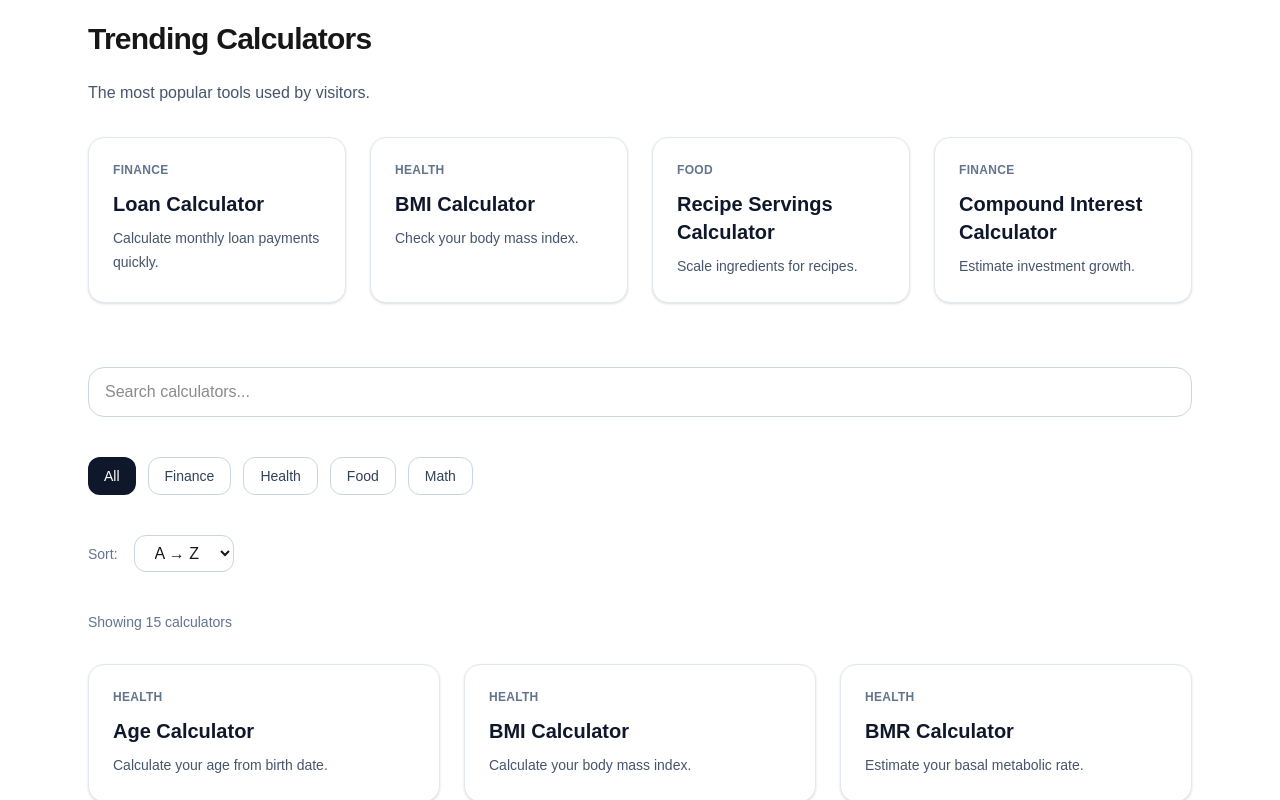
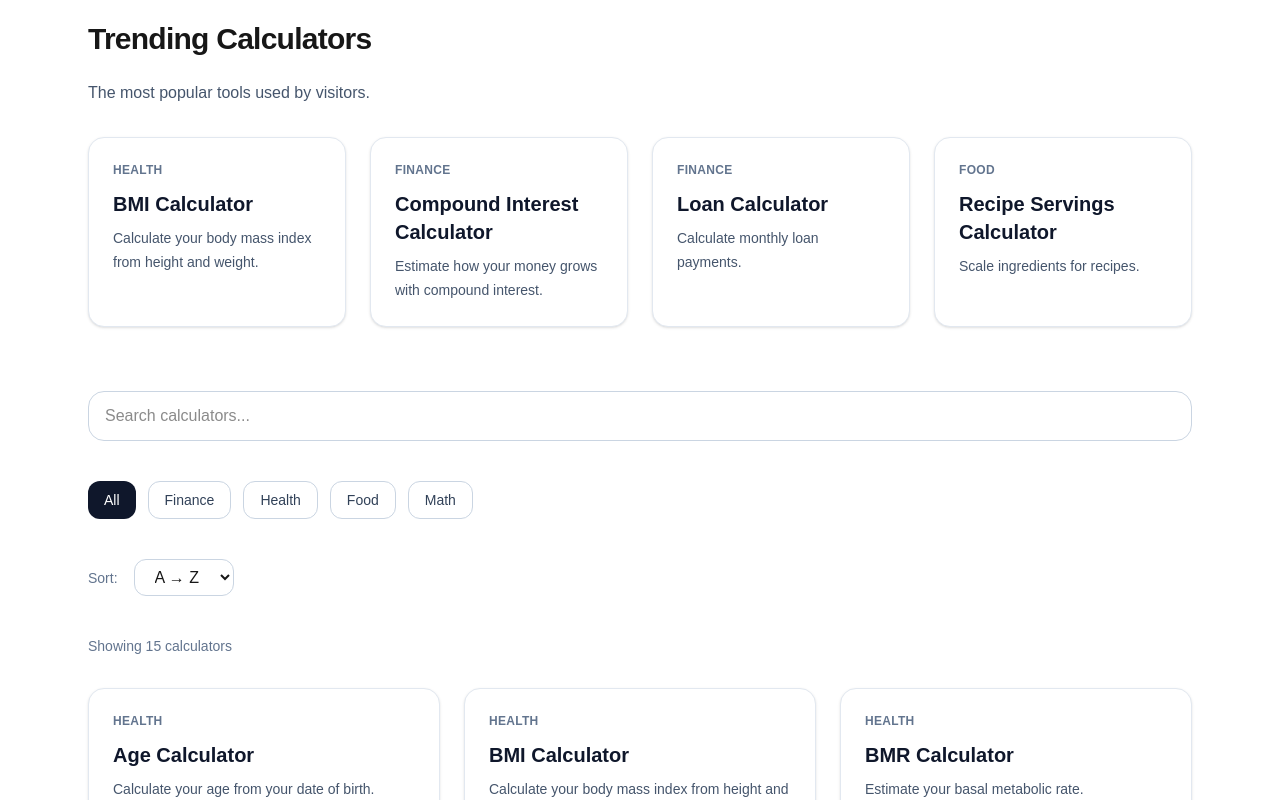
Before and after one commit to carlacruzz/simple-calculators, a Next.js app: page / in a window 1280 px wide. Shown: the part 260-1060 px from the top of the page. Built offline with nearby package versions, Linux system fonts and the light colour scheme.

Commit message:
fix calculator imports from app lib

```diff
--- a/app/category/[category]/page.tsx
+++ b/app/category/[category]/page.tsx
@@ -1,76 +1,9 @@
 import { notFound } from "next/navigation";
 import CalculatorCard from "@/components/CalculatorCard";
+import { calculators, type CalculatorItem } from "@/lib/calculators";
 
-const calculators = [
-  {
-    title: "Compound Interest Calculator",
-    description: "Estimate investment growth.",
-    href: "/compound-interest-calculator",
-    category: "Finance",
-  },
-  {
-    title: "Loan Calculator",
-    description: "Calculate monthly loan payments.",
-    href: "/loan-calculator",
-    category: "Finance",
-  },
-  {
-    title: "Savings Calculator",
-    description: "Estimate long-term savings.",
-    href: "/savings-calculator",
-    category: "Finance",
-  },
-  {
-    title: "Inflation Calculator",
-    description: "Estimate the future value of money.",
-    href: "/inflation-calculator",
-    category: "Finance",
-  },
-  {
-    title: "VAT Calculator",
-    description: "Calculate VAT and total price.",
-    href: "/vat-calculator",
-    category: "Finance",
-  },
-  {
-    title: "BMI Calculator",
-    description: "Calculate your BMI.",
-    href: "/bmi-calculator",
-    category: "Health",
-  },
-  {
-    title: "Calorie Calculator",
-    description: "Estimate daily calorie needs.",
-    href: "/calorie-calculator",
-    category: "Health",
-  },
-  {
-    title: "Age Calculator",
-    description: "Calculate your age.",
-    href: "/age-calculator",
-    category: "Health",
-  },
-  {
-    title: "Recipe Servings Calculator",
-    description: "Scale recipe ingredients.",
-    href: "/recipe-servings-calculator",
-    category: "Food",
-  },
-  {
-    title: "Percentage Calculator",
-    description: "Calculate percentages.",
-    href: "/percentage-calculator",
-    category: "Math",
-  },
-  {
-    title: "Discount Calculator",
-    description: "Calculate discounts.",
-    href: "/discount-calculator",
-    category: "Math",
-  },
-];
-
-const validCategories = ["Finance", "Health", "Food", "Math"];
+const validCategories = ["Finance", "Health", "Food", "Math"] as const;
+type ValidCategory = (typeof validCategories)[number];
 
 export default function CategoryPage({
   params,
@@ -80,12 +13,12 @@ export default function CategoryPage({
   const categoryName =
     params.category.charAt(0).toUpperCase() + params.category.slice(1);
 
-  if (!validCategories.includes(categoryName)) {
+  if (!validCategories.includes(categoryName as ValidCategory)) {
     notFound();
   }
 
-  const filtered = calculators.filter(
-    (calc) => calc.category === categoryName
+  const filtered: CalculatorItem[] = calculators.filter(
+    (calc: CalculatorItem) => calc.category === categoryName
   );
 
   return (
@@ -94,12 +27,18 @@ export default function CategoryPage({
         {categoryName} Calculators
       </h1>
 
-      <p className="mb-10 text-slate-600">
+      <p className="mb-4 text-slate-600">
         Browse all calculators related to {categoryName.toLowerCase()}.
       </p>
 
+      <p className="mb-10 max-w-3xl text-slate-600">
+        These {categoryName.toLowerCase()} calculators help you solve common
+        everyday problems quickly, whether you want to estimate payments,
+        compare values, plan meals, or check health-related metrics.
+      </p>
+
       <div className="grid gap-6 md:grid-cols-2 xl:grid-cols-3">
-        {filtered.map((calc) => (
+        {filtered.map((calc: CalculatorItem) => (
           <CalculatorCard
             key={calc.href}
             title={calc.title}
--- a/app/page.tsx
+++ b/app/page.tsx
@@ -2,157 +2,49 @@
 
 import { useMemo, useState } from "react";
 import CalculatorCard from "@/components/CalculatorCard";
+import { calculators, type CalculatorItem } from "@/lib/calculators";
 
-const trendingCalculators = [
-  {
-    title: "Loan Calculator",
-    description: "Calculate monthly loan payments quickly.",
-    href: "/loan-calculator",
-    category: "Finance",
-  },
-  {
-    title: "BMI Calculator",
-    description: "Check your body mass index.",
-    href: "/bmi-calculator",
-    category: "Health",
-  },
-  {
-    title: "Recipe Servings Calculator",
-    description: "Scale ingredients for recipes.",
-    href: "/recipe-servings-calculator",
-    category: "Food",
-  },
-  {
-    title: "Compound Interest Calculator",
-    description: "Estimate investment growth.",
-    href: "/compound-interest-calculator",
-    category: "Finance",
-  },
-];
+const trendingCalculators: CalculatorItem[] = calculators.filter((c: CalculatorItem) =>
+  [
+    "/loan-calculator",
+    "/bmi-calculator",
+    "/recipe-servings-calculator",
+    "/compound-interest-calculator",
+  ].includes(c.href)
+);
 
-const calculators = [
-  {
-    title: "Compound Interest Calculator",
-    description: "Estimate how your money grows with compound interest.",
-    href: "/compound-interest-calculator",
-    category: "Finance",
-  },
-  {
-    title: "Loan Calculator",
-    description: "Calculate monthly loan payments.",
-    href: "/loan-calculator",
-    category: "Finance",
-  },
-  {
-    title: "Savings Calculator",
-    description: "Estimate how much you can save over time.",
-    href: "/savings-calculator",
-    category: "Finance",
-  },
-  {
-    title: "Inflation Calculator",
-    description: "Estimate how inflation changes the value of money.",
-    href: "/inflation-calculator",
-    category: "Finance",
-  },
-  {
-    title: "VAT Calculator",
-    description: "Calculate VAT and final price after tax.",
-    href: "/vat-calculator",
-    category: "Finance",
-  },
-  {
-    title: "BMI Calculator",
-    description: "Calculate your body mass index.",
-    href: "/bmi-calculator",
-    category: "Health",
-  },
-  {
-    title: "Calorie Calculator",
-    description: "Estimate your daily calorie needs.",
-    href: "/calorie-calculator",
-    category: "Health",
-  },
-  {
-    title: "Age Calculator",
-    description: "Calculate your age from birth date.",
-    href: "/age-calculator",
-    category: "Health",
-  },
-  {
-    title: "Recipe Servings Calculator",
-    description: "Scale ingredients for recipes.",
-    href: "/recipe-servings-calculator",
-    category: "Food",
-  },
-  {
-    title: "Percentage Calculator",
-    description: "Calculate percentages quickly.",
-    href: "/percentage-calculator",
-    category: "Math",
-  },
-  {
-    title: "Discount Calculator",
-    description: "Calculate price after discount.",
-    href: "/discount-calculator",
-    category: "Math",
-  },
-  {
-    title: "Mortgage Calculator",
-    description: "Estimate monthly mortgage payments.",
-    href: "/mortgage-calculator",
-    category: "Finance",
-  },
-  {
-    title: "Tip Calculator",
-    description: "Calculate tip amount and split the bill.",
-    href: "/tip-calculator",
-    category: "Math",
-  },
-  {
-    title: "Unit Converter",
-    description: "Convert between common length units.",
-    href: "/unit-converter",
-    category: "Math",
-  },
-  {
-    title: "BMR Calculator",
-    description: "Estimate your basal metabolic rate.",
-    href: "/bmr-calculator",
-    category: "Health",
-  },
-];
-
-const categories = ["All", "Finance", "Health", "Food", "Math"];
+const categories = ["All", "Finance", "Health", "Food", "Math"] as const;
 
 export default function Home() {
   const [search, setSearch] = useState("");
-  const [category, setCategory] = useState("All");
-  const [sort, setSort] = useState("a-z");
+  const [category, setCategory] = useState<(typeof categories)[number]>("All");
+  const [sort, setSort] = useState<"a-z" | "z-a">("a-z");
 
-  const filtered = useMemo(() => {
-    let result = [...calculators];
+  const filtered: CalculatorItem[] = useMemo(() => {
+    let result: CalculatorItem[] = [...calculators];
 
     if (search) {
-      const q = search.toLowerCase();
+      const q = search.toLowerCase().trim();
 
-      result = result.filter((c) =>
-        (c.title + c.description + c.category)
-          .toLowerCase()
-          .includes(q)
+      result = result.filter((c: CalculatorItem) =>
+        `${c.title} ${c.description} ${c.category}`.toLowerCase().includes(q)
       );
     }
 
     if (category !== "All") {
-      result = result.filter((c) => c.category === category);
+      result = result.filter((c: CalculatorItem) => c.category === category);
     }
 
     if (sort === "a-z") {
-      result.sort((a, b) => a.title.localeCompare(b.title));
+      result.sort((a: CalculatorItem, b: CalculatorItem) =>
+        a.title.localeCompare(b.title)
+      );
     }
 
     if (sort === "z-a") {
-      result.sort((a, b) => b.title.localeCompare(a.title));
+      result.sort((a: CalculatorItem, b: CalculatorItem) =>
+        b.title.localeCompare(a.title)
+      );
     }
 
     return result;
@@ -160,9 +52,6 @@ export default function Home() {
 
   return (
     <main className="mx-auto max-w-6xl px-6 py-16">
-
-      {/* HERO */}
-
       <section className="mb-16">
         <h1 className="text-5xl font-bold tracking-tight text-slate-900">
           Free Online Calculators
@@ -173,10 +62,7 @@ export default function Home() {
         </p>
       </section>
 
-      {/* TRENDING CALCULATORS */}
-
       <section className="mb-16">
-
         <h2 className="mb-6 text-3xl font-bold tracking-tight">
           Trending Calculators
         </h2>
@@ -186,9 +72,7 @@ export default function Home() {
         </p>
 
         <div className="grid gap-6 md:grid-cols-2 xl:grid-cols-4">
-
-          {trendingCalculators.map((calc) => (
-
+          {trendingCalculators.map((calc: CalculatorItem) => (
             <CalculatorCard
               key={calc.href}
               title={calc.title}
@@ -196,17 +80,11 @@ export default function Home() {
               href={calc.href}
               category={calc.category}
             />
-
           ))}
-
         </div>
-
       </section>
 
-      {/* SEARCH */}
-
       <section className="mb-10">
-
         <input
           type="text"
           placeholder="Search calculators..."
@@ -214,64 +92,43 @@ export default function Home() {
           onChange={(e) => setSearch(e.target.value)}
           className="w-full rounded-2xl border border-slate-300 px-4 py-3"
         />
-
       </section>
 
-      {/* CATEGORY FILTER */}
-
       <section className="mb-10 flex flex-wrap gap-3">
-
-        {categories.map((c) => (
-
+        {categories.map((c: (typeof categories)[number]) => (
           <button
             key={c}
             onClick={() => setCategory(c)}
-            className={`rounded-xl px-4 py-2 text-sm font-medium transition
-              ${
-                category === c
-                  ? "bg-slate-900 text-white"
-                  : "border border-slate-300 text-slate-700 hover:bg-slate-100"
-              }`}
+            className={`rounded-xl px-4 py-2 text-sm font-medium transition ${
+              category === c
+                ? "bg-slate-900 text-white"
+                : "border border-slate-300 text-slate-700 hover:bg-slate-100"
+            }`}
           >
             {c}
           </button>
-
         ))}
-
       </section>
 
-      {/* SORT */}
-
       <section className="mb-10 flex items-center gap-4">
-
-        <span className="text-sm text-slate-500">
-          Sort:
-        </span>
+        <span className="text-sm text-slate-500">Sort:</span>
 
         <select
           value={sort}
-          onChange={(e) => setSort(e.target.value)}
+          onChange={(e) => setSort(e.target.value as "a-z" | "z-a")}
           className="rounded-xl border border-slate-300 px-4 py-2"
         >
           <option value="a-z">A → Z</option>
           <option value="z-a">Z → A</option>
         </select>
-
       </section>
 
-      {/* RESULTS COUNT */}
-
       <section className="mb-8 text-sm text-slate-500">
-        Showing {filtered.length} calculator
-        {filtered.length === 1 ? "" : "s"}
+        Showing {filtered.length} calculator{filtered.length === 1 ? "" : "s"}
       </section>
 
-      {/* ALL CALCULATORS */}
-
       <section className="grid gap-6 md:grid-cols-2 xl:grid-cols-3">
-
-        {filtered.map((calc) => (
-
+        {filtered.map((calc: CalculatorItem) => (
           <CalculatorCard
             key={calc.href}
             title={calc.title}
@@ -279,11 +136,8 @@ export default function Home() {
             href={calc.href}
             category={calc.category}
           />
-
         ))}
-
       </section>
-
     </main>
   );
 }
--- /dev/null
+++ b/lib/calculators.ts
@@ -0,0 +1,99 @@
+export type CalculatorItem = {
+  title: string;
+  description: string;
+  href: string;
+  category: "Finance" | "Health" | "Food" | "Math";
+};
+
+export const calculators: CalculatorItem[] = [
+  {
+    title: "Age Calculator",
+    description: "Calculate your age from your date of birth.",
+    href: "/age-calculator",
+    category: "Health",
+  },
+  {
+    title: "BMI Calculator",
+    description: "Calculate your body mass index from height and weight.",
+    href: "/bmi-calculator",
+    category: "Health",
+  },
+  {
+    title: "BMR Calculator",
+    description: "Estimate your basal metabolic rate.",
+    href: "/bmr-calculator",
+    category: "Health",
+  },
+  {
+    title: "Calorie Calculator",
+    description: "Estimate your daily calorie needs.",
+    href: "/calorie-calculator",
+    category: "Health",
+  },
+  {
+    title: "Compound Interest Calculator",
+    description: "Estimate how your money grows with compound interest.",
+    href: "/compound-interest-calculator",
+    category: "Finance",
+  },
+  {
+    title: "Discount Calculator",
+    description: "Calculate the final price after applying a discount.",
+    href: "/discount-calculator",
+    category: "Math",
+  },
+  {
+    title: "Inflation Calculator",
+    description: "Estimate how inflation changes the value of money.",
+    href: "/inflation-calculator",
+    category: "Finance",
+  },
+  {
+    title: "Loan Calculator",
+    description: "Calculate monthly loan payments.",
+    href: "/loan-calculator",
+    category: "Finance",
+  },
+  {
+    title: "Mortgage Calculator",
+    description: "Estimate monthly mortgage payments.",
+    href: "/mortgage-calculator",
+    category: "Finance",
+  },
+  {
+    title: "Percentage Calculator",
+    description: "Calculate percentages quickly.",
+    href: "/percentage-calculator",
+    category: "Math",
+  },
+  {
+    title: "Recipe Servings Calculator",
+    description: "Scale ingredients for recipes.",
+    href: "/recipe-servings-calculator",
+    category: "Food",
+  },
+  {
+    title: "Savings Calculator",
+    description: "Estimate how much you can save over time.",
+    href: "/savings-calculator",
+    category: "Finance",
+  },
+  {
+    title: "Tip Calculator",
+    description: "Calculate tip amount and split the bill.",
+    href: "/tip-calculator",
+    category: "Math",
+  },
+  {
+    title: "Unit Converter",
+    description: "Convert between common length units.",
+    href: "/unit-converter",
+    category: "Math",
+  },
+  {
+    title: "VAT Calculator",
+    description: "Calculate VAT and final price after tax.",
+    href: "/vat-calculator",
+    category: "Finance",
+  },
+];
```
